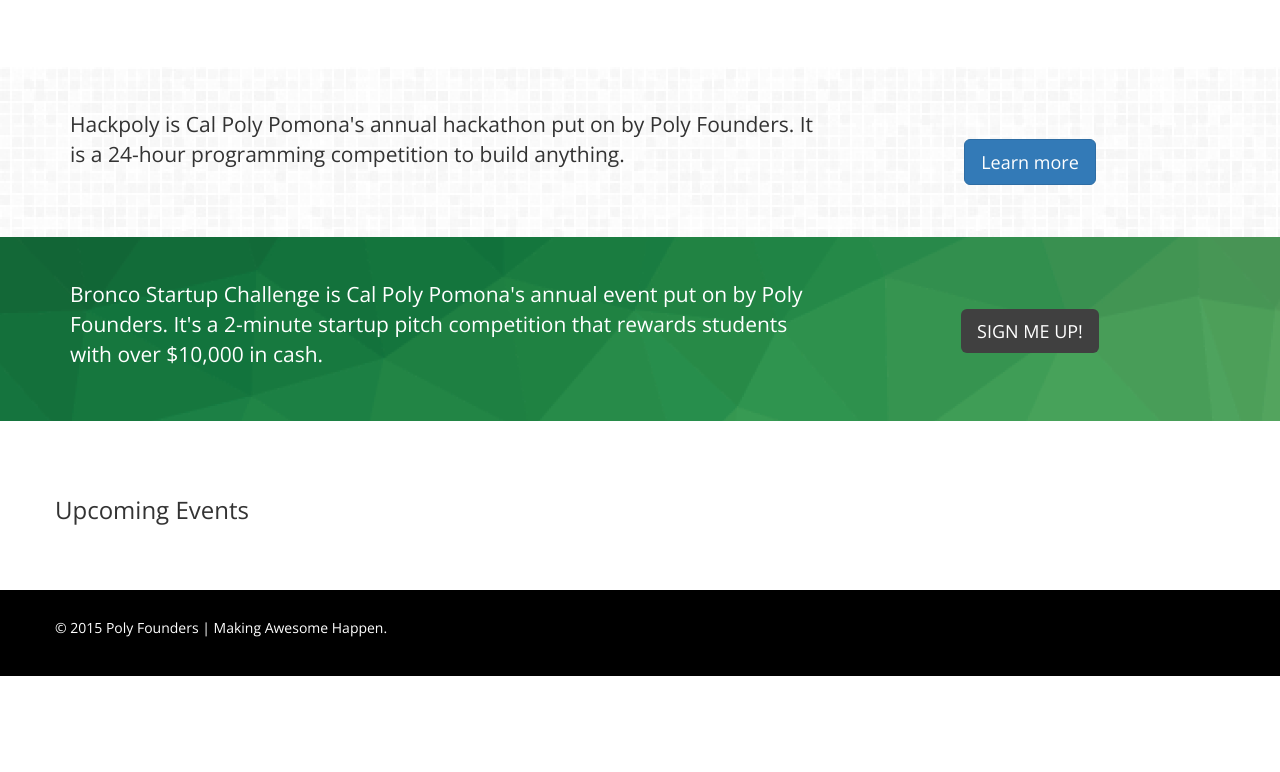
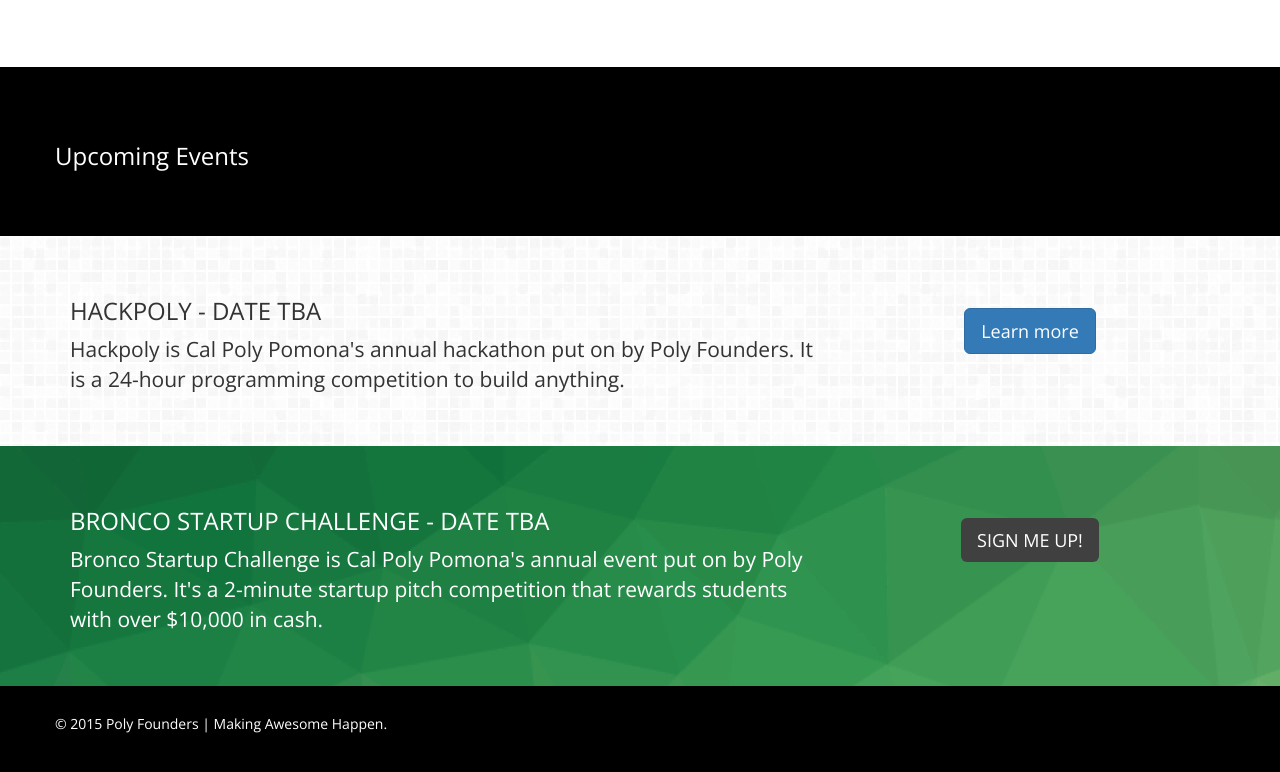
Before and after one commit to Cnibungco/polyfounders, a plain HTML site: page index.html in a window 1280 px wide. Shown: the part 1150-1922 px from the top of the page. Before the commit the page ends 1826 px from the top, so only its background shows below. Drawn offline with nearby package versions, Linux system fonts and the light colour scheme.

Commit message:
change stuff

```diff
--- a/index.html
+++ b/index.html
@@ -125,10 +125,20 @@
     	</div>
     </div>
 
+    <div class="events">
+    	<div class="container">
+    		<div class="row">
+    			<h3>Upcoming Events</h3>
+
+    		</div>
+    	</div>
+    </div>
+
     <div class="hackpoly cust-pad">
     	<div class="container">
     		<div class="row">
 	    		<div class="col-md-8">
+          <h3>HACKPOLY - DATE TBA</h3>
 	    		<p>Hackpoly is Cal Poly Pomona's annual hackathon put on by Poly Founders. It is a 24-hour programming competition to build anything.</p>
 	    		</div>
           <br>
@@ -143,6 +153,7 @@
     	<div class="container">
     		<div class="row">
 	    		<div class="col-md-8">
+          <h3>BRONCO STARTUP CHALLENGE - DATE TBA</h3>
           <p>Bronco Startup Challenge is Cal Poly Pomona's annual event put on by Poly Founders. It's a 2-minute startup pitch competition that rewards students with over $10,000 in cash.</p>
 	    		</div>
           <br>
@@ -153,14 +164,6 @@
     	</div>
     </div>
 
-    <div class="events">
-    	<div class="container">
-    		<div class="row">
-    			<h3>Upcoming Events</h3>
-
-    		</div>
-    	</div>
-    </div>
 
  	 	<div class="footer cust-pad">
  	 		<div class="container">
--- a/style.css
+++ b/style.css
@@ -64,6 +64,8 @@
 
 .events {
   padding: 4em 0 4em 0;
+  background-color: black;
+  color: white;
 }
 
 .footer {
```
